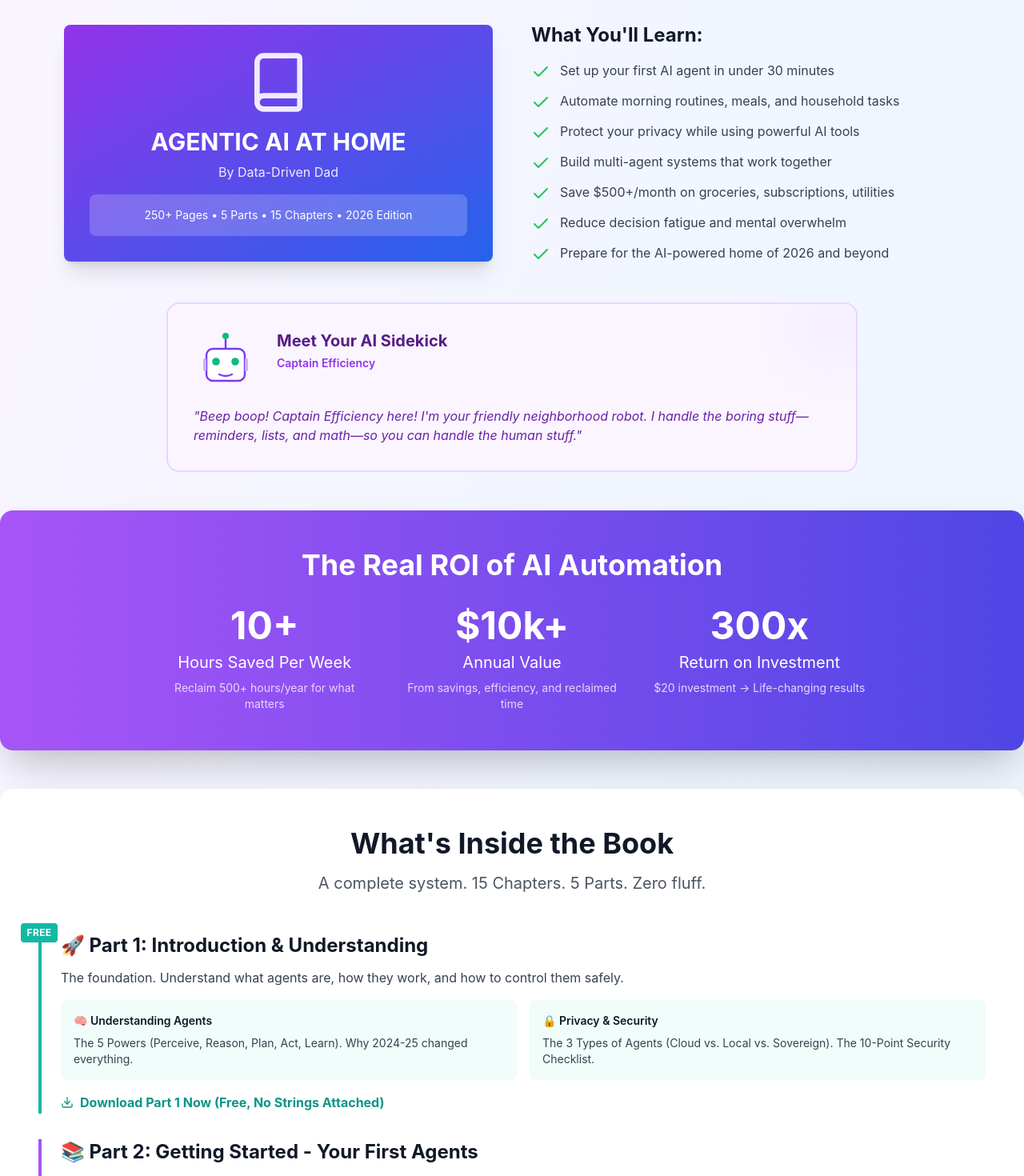
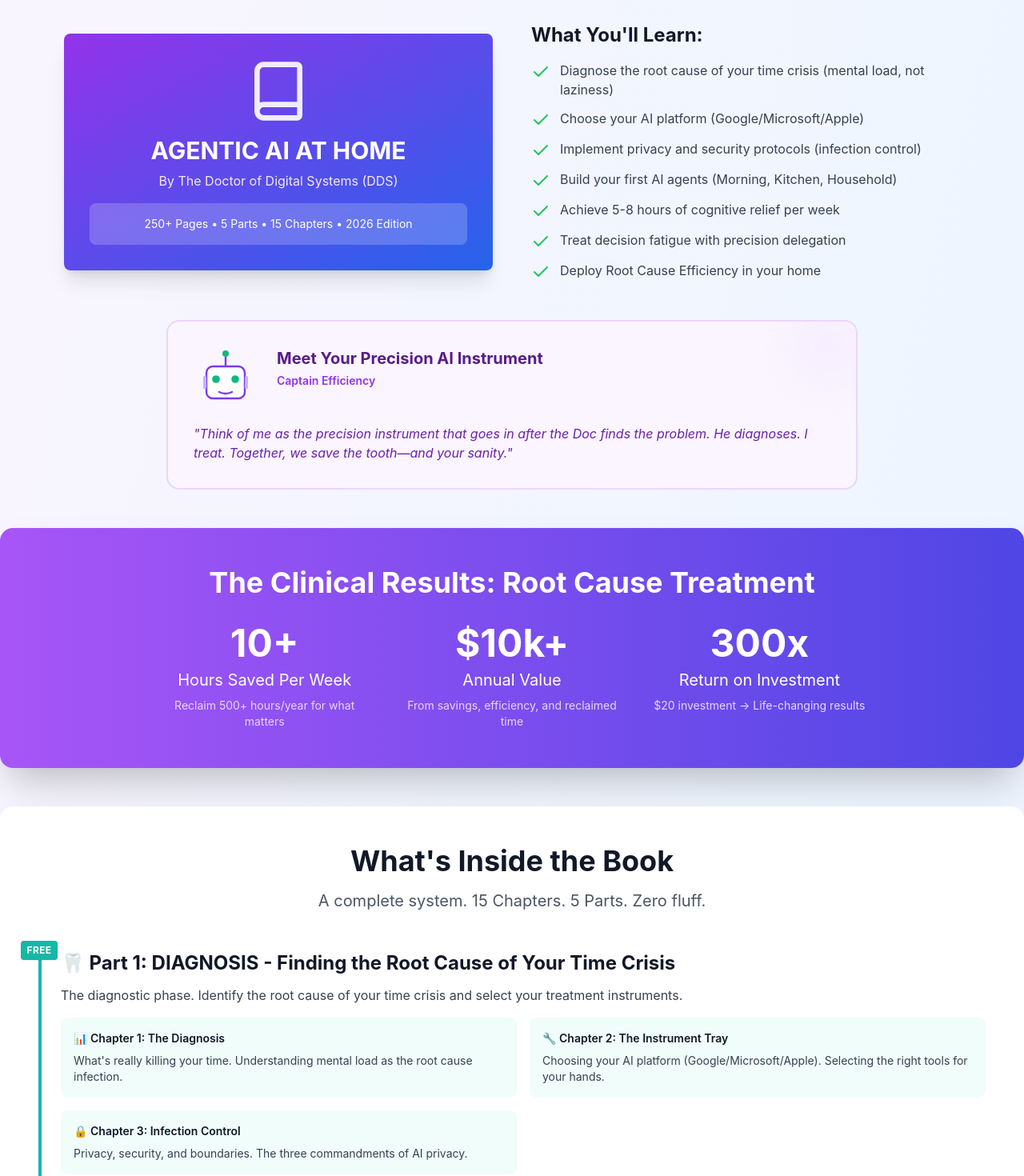
Before and after one commit to agenticaihome/ebook-frontend, a React (Create React App) app: page /#/ in a window 1280 px wide. Shown: the part 320-1790 px from the top of the page at 80% size. Built offline with nearby package versions, Linux system fonts and the light colour scheme.

Commit message:
Rebrand: Complete DDS (Doctor of Digital Systems) persona with clinical metaphors

```diff
--- a/src/SalesPage.jsx
+++ b/src/SalesPage.jsx
@@ -253,7 +253,7 @@ export default function SalesPage() {
       <div className="max-w-6xl mx-auto px-4 py-12">
         <div className="text-center mb-12">
           <div className="inline-block bg-purple-100 text-purple-800 px-4 py-2 rounded-full text-sm font-semibold mb-4">
-            🚀 2026's Most Important Guide
+            🦷 Root Cause Efficiency for the Modern Family
           </div>
           <h1 className="text-5xl md:text-6xl font-bold text-gray-900 mb-6">
             Stop Managing Your Life.<br />
@@ -262,8 +262,7 @@ export default function SalesPage() {
             </span>
           </h1>
           <p className="text-xl text-gray-600 mb-8 max-w-3xl mx-auto">
-            Discover how autonomous AI agents can save you 15+ hours per week, reduce stress,
-            and handle the mental load of modern life—while protecting your privacy.
+            Discover how a Doctor of Digital Systems uses AI agents to treat the root cause of your time crisis—saving 15+ hours per week through precision delegation.
           </p>
 
 
@@ -276,7 +275,7 @@ export default function SalesPage() {
                 <div className="text-center">
                   <Book className="w-20 h-20 mx-auto mb-4 opacity-90" />
                   <h2 className="text-3xl font-bold mb-2">AGENTIC AI AT HOME</h2>
-                  <p className="text-purple-100 mb-4">By Data-Driven Dad</p>
+                  <p className="text-purple-100 mb-4">By The Doctor of Digital Systems (DDS)</p>
                   <div className="bg-white/20 backdrop-blur rounded-lg p-4">
                     <p className="text-sm">250+ Pages • 5 Parts • 15 Chapters • 2026 Edition</p>
                   </div>
@@ -289,13 +288,13 @@ export default function SalesPage() {
             <h3 className="text-2xl font-bold text-gray-900 mb-4">What You'll Learn:</h3>
             <ul className="space-y-3">
               {[
-                'Set up your first AI agent in under 30 minutes',
-                'Automate morning routines, meals, and household tasks',
-                'Protect your privacy while using powerful AI tools',
-                'Build multi-agent systems that work together',
-                'Save $500+/month on groceries, subscriptions, utilities',
-                'Reduce decision fatigue and mental overwhelm',
-                'Prepare for the AI-powered home of 2026 and beyond'
+                'Diagnose the root cause of your time crisis (mental load, not laziness)',
+                'Choose your AI platform (Google/Microsoft/Apple)',
+                'Implement privacy and security protocols (infection control)',
+                'Build your first AI agents (Morning, Kitchen, Household)',
+                'Achieve 5-8 hours of cognitive relief per week',
+                'Treat decision fatigue with precision delegation',
+                'Deploy Root Cause Efficiency in your home'
               ].map((item, idx) => (
                 <li key={idx} className="flex items-start">
                   <Check className="w-6 h-6 text-green-500 mr-3 flex-shrink-0 mt-0.5" />
@@ -332,12 +331,12 @@ export default function SalesPage() {
               </svg>
             </div>
             <div>
-              <h3 className="text-xl font-bold text-purple-900 mb-1">Meet Your AI Sidekick</h3>
+              <h3 className="text-xl font-bold text-purple-900 mb-1">Meet Your Precision AI Instrument</h3>
               <p className="text-sm text-purple-600 font-semibold mb-2">Captain Efficiency</p>
             </div>
           </div>
           <p className="text-purple-800 italic relative z-10">
-            "Beep boop! Captain Efficiency here! I'm your friendly neighborhood robot. I handle the boring stuff—reminders, lists, and math—so you can handle the human stuff."
+            "Think of me as the precision instrument that goes in after the Doc finds the problem. He diagnoses. I treat. Together, we save the tooth—and your sanity."
           </p>
         </div>
       </div>
@@ -346,7 +345,7 @@ export default function SalesPage() {
 
       {/* Value Proposition: Time & Money Savings */}
       <div className="bg-gradient-to-r from-purple-500 to-indigo-600 rounded-2xl p-8 md:p-12 text-white mb-12 shadow-2xl">
-        <h2 className="text-3xl md:text-4xl font-bold text-center mb-8">The Real ROI of AI Automation</h2>
+        <h2 className="text-3xl md:text-4xl font-bold text-center mb-8">The Clinical Results: Root Cause Treatment</h2>
         <div className="grid md:grid-cols-3 gap-8 max-w-4xl mx-auto">
           <div className="text-center">
             <div className="text-5xl font-bold mb-2">10+</div>
@@ -379,18 +378,22 @@ export default function SalesPage() {
             <div className="absolute -left-[1.65rem] top-0 bg-teal-500 text-white px-2 py-1 rounded text-xs font-bold uppercase tracking-wide transform -translate-y-1/2 shadow-sm">
               Free
             </div>
-            <h3 className="text-2xl font-bold text-gray-900 mb-3">🚀 Part 1: Introduction & Understanding</h3>
+            <h3 className="text-2xl font-bold text-gray-900 mb-3">🦷 Part 1: DIAGNOSIS - Finding the Root Cause of Your Time Crisis</h3>
             <p className="text-gray-700 mb-4">
-              The foundation. Understand what agents are, how they work, and how to control them safely.
+              The diagnostic phase. Identify the root cause of your time crisis and select your treatment instruments.
             </p>
             <div className="grid md:grid-cols-2 gap-4 text-sm mb-4">
               <div className="bg-teal-50 rounded-lg p-4">
-                <p className="font-semibold text-gray-900 mb-2">🧠 Understanding Agents</p>
-                <p className="text-gray-700">The 5 Powers (Perceive, Reason, Plan, Act, Learn). Why 2024-25 changed everything.</p>
+                <p className="font-semibold text-gray-900 mb-2">📊 Chapter 1: The Diagnosis</p>
+                <p className="text-gray-700">What's really killing your time. Understanding mental load as the root cause infection.</p>
               </div>
               <div className="bg-teal-50 rounded-lg p-4">
-                <p className="font-semibold text-gray-900 mb-2">🔒 Privacy & Security</p>
-                <p className="text-gray-700">The 3 Types of Agents (Cloud vs. Local vs. Sovereign). The 10-Point Security Checklist.</p>
+                <p className="font-semibold text-gray-900 mb-2">🔧 Chapter 2: The Instrument Tray</p>
+                <p className="text-gray-700">Choosing your AI platform (Google/Microsoft/Apple). Selecting the right tools for your hands.</p>
+              </div>
+              <div className="bg-teal-50 rounded-lg p-4">
+                <p className="font-semibold text-gray-900 mb-2">🔒 Chapter 3: Infection Control</p>
+                <p className="text-gray-700">Privacy, security, and boundaries. The three commandments of AI privacy.</p>
               </div>
             </div>
             <button
@@ -491,19 +494,19 @@ export default function SalesPage() {
           <div>
             <h3 className="text-2xl font-semibold mb-4 flex items-center"><Check className="w-6 h-6 mr-2" />Perfect For:</h3>
             <ul className="space-y-3">
-              <li>✅ Busy professionals drowning in email & meetings</li>
-              <li>✅ Parents managing complex family logistics</li>
-              <li>✅ Freelancers balancing multiple clients</li>
-              <li>✅ Anyone feeling "decision fatigue" by 10 AM</li>
-              <li>✅ Privacy-conscious users (sovereign/local options included)</li>
+              <li>✅ Busy professionals suffering from decision fatigue</li>
+              <li>✅ Parents drowning in household mental load</li>
+              <li>✅ Healthcare workers managing complex schedules</li>
+              <li>✅ Anyone seeking cognitive relief (not just "more time")</li>
+              <li>✅ Privacy-conscious users who want local AI options</li>
             </ul>
           </div>
           <div>
             <h3 className="text-2xl font-semibold mb-4 flex items-center"><AlertCircle className="w-6 h-6 mr-2" />NOT For:</h3>
             <ul className="space-y-3 text-teal-100">
               <li>❌ People expecting a magic "do everything" button</li>
-              <li>❌ Those unwilling to spend 2-3 hours on initial setup</li>
-              <li>❌ Enterprise/corporate deployment (this is for personal use)</li>
+              <li>❌ Those unwilling to spend 2-3 hours on diagnosis and setup</li>
+              <li>❌ Anyone looking for surface-level productivity hacks (we treat root causes)</li>
             </ul>
             <p className="mt-4 text-sm italic">"The gap between understanding and implementation is where most people get stuck. This book bridges that gap."</p>
           </div>
```
